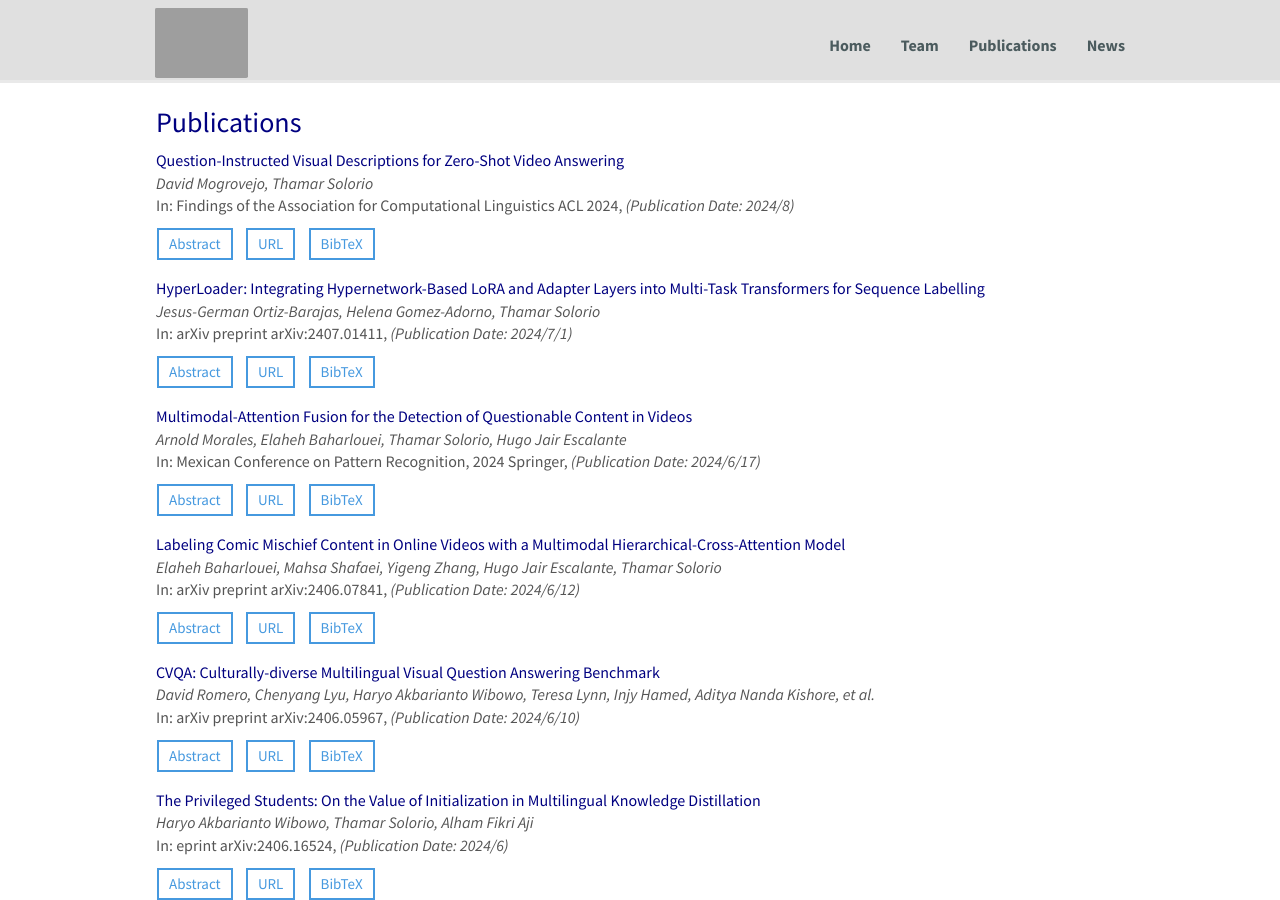
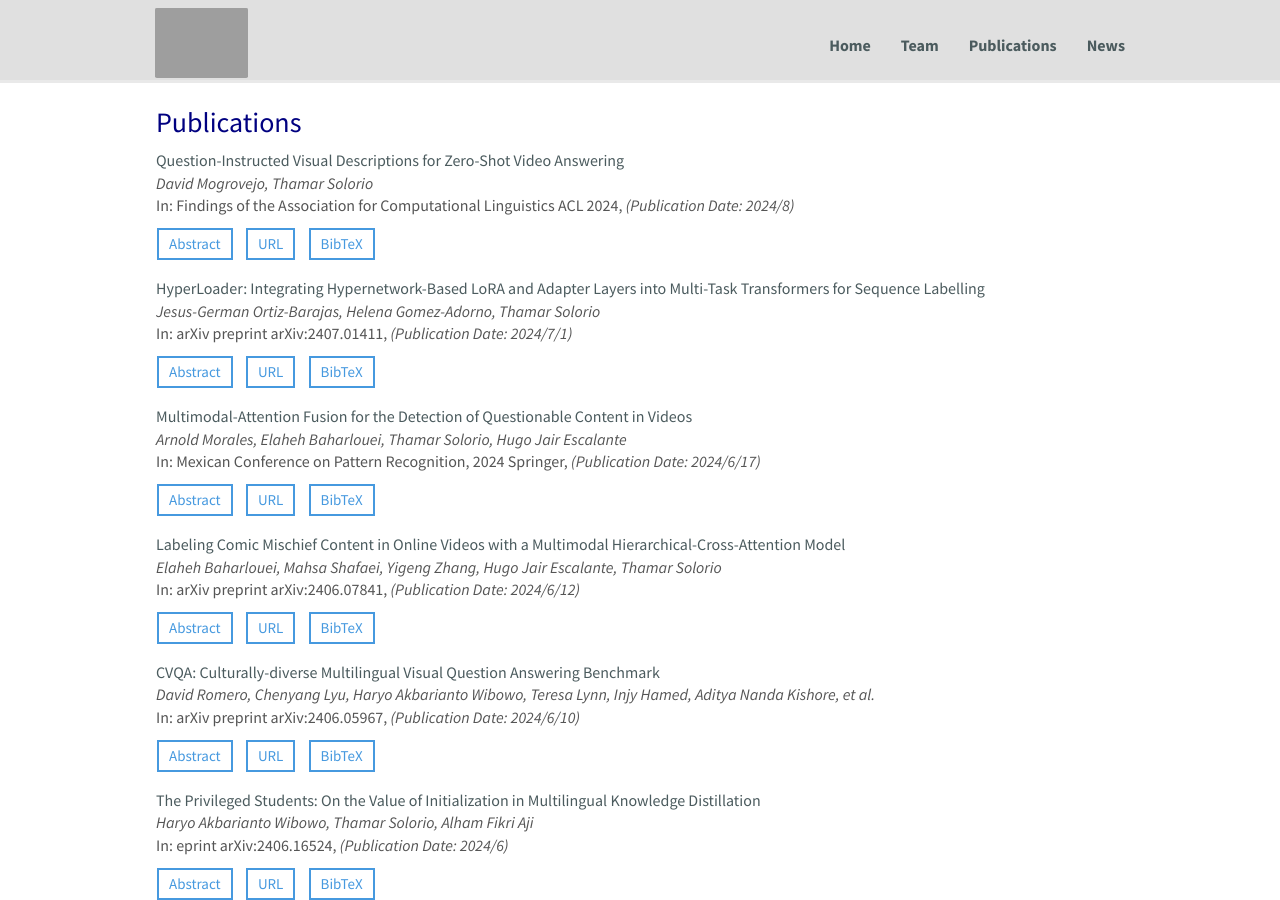
Before and after one commit to toqeerehsan/RiTUAL, a Jekyll site: the page built from _pages/publications.md, in a window 1280 px wide and 900 px high. Built offline with Jekyll 4.4.1, drawn with Linux system fonts in a browser that asks for light colours; nearby versions of some CDN libraries.

Commit message:
updated page(s)

```diff
--- a/_pages/publications.md
+++ b/_pages/publications.md
@@ -45,7 +45,7 @@
 
 {% for publi in site.data.publist %}
 
-  <span class="navy">{{ publi.title }}</span><br />
+  <span class="gray blue">{{ publi.title }}</span><br />
   <em>{{ publi.authors }} </em><br />
   In: {{publi.publisher}}, <i>(Publication Date: {{ publi.date }})</i>
 <div class="row" style="margin-bottom:6px;padding-bottom:0px">
```
